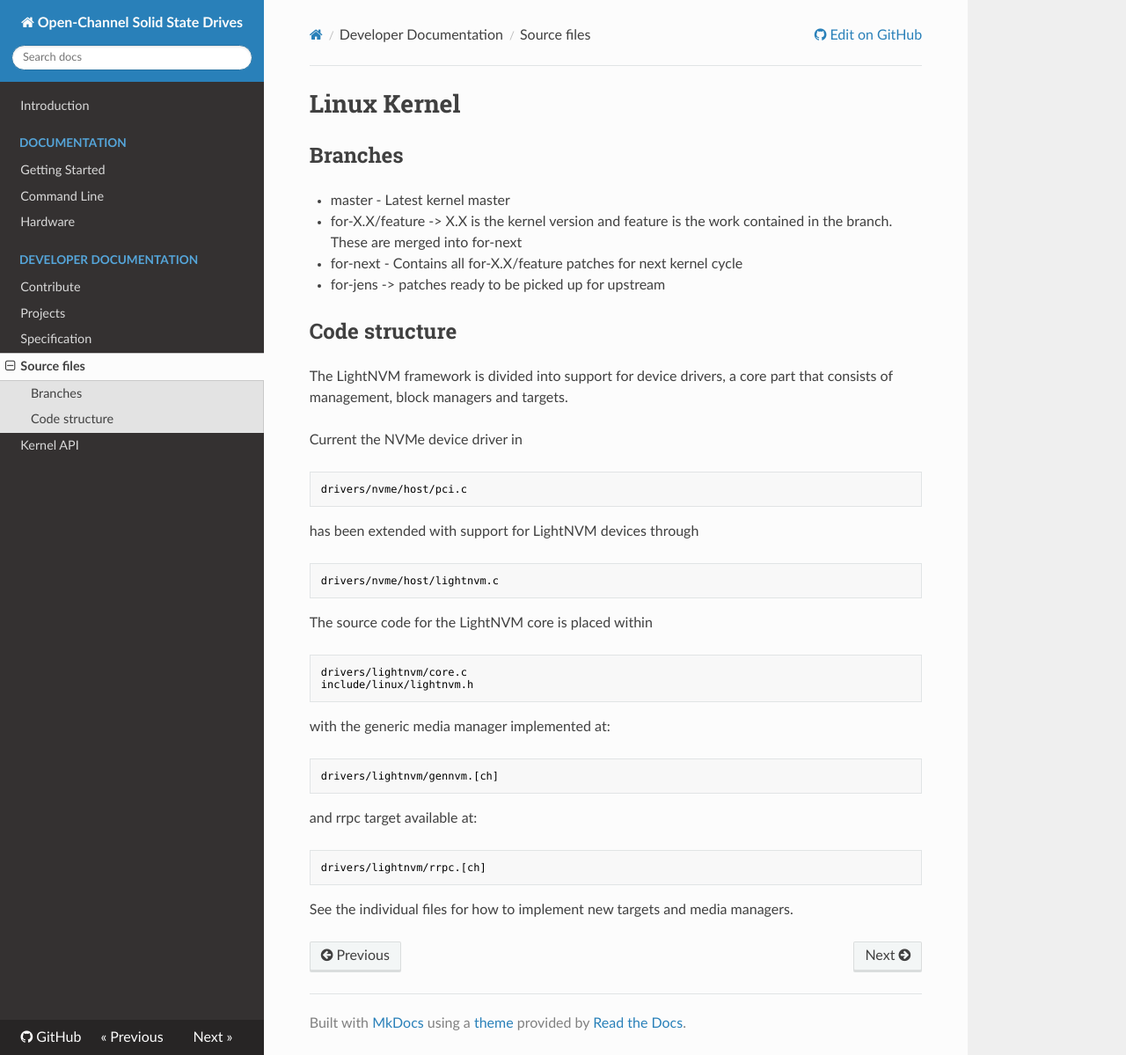
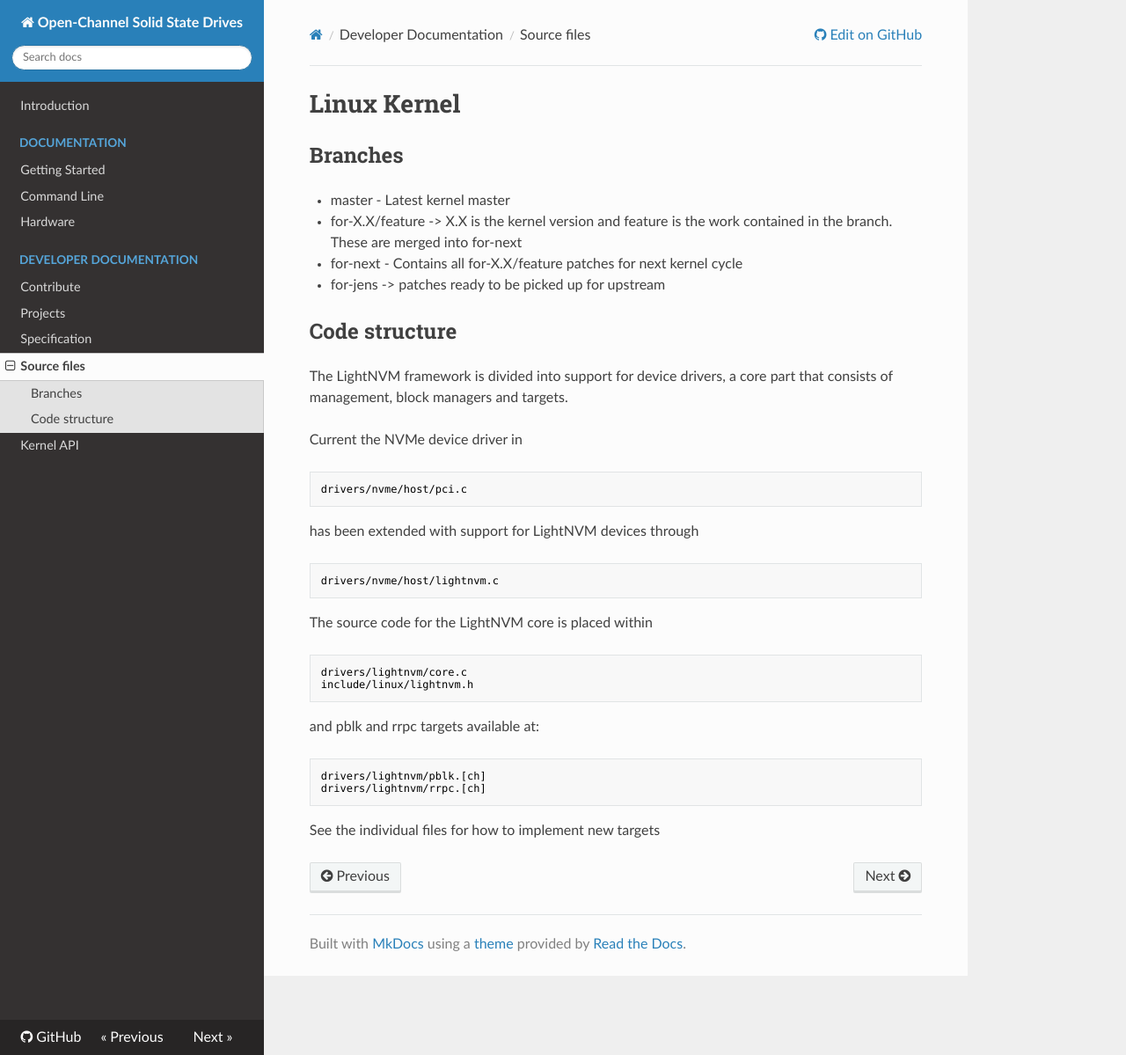
Before and after one commit to OpenChannelSSD/documentation, an MkDocs documentation site: the page built from docs/source.md, in a window 1280 px wide and 1199 px high. Shown: the whole window at 88% size. Built offline with MkDocs 1.6.1, drawn with Linux system fonts in a browser that asks for light colours; nearby versions of some CDN libraries; old or Windows-style settings are respelled for this version of MkDocs.

Commit message:
Update doc on pblk

```diff
--- a/docs/source.md
+++ b/docs/source.md
@@ -25,12 +25,9 @@ The source code for the LightNVM core is placed within
     drivers/lightnvm/core.c
     include/linux/lightnvm.h
 
-with the generic media manager implemented at:
+and pblk and rrpc targets available at:
 
-    drivers/lightnvm/gennvm.[ch]
-
-and rrpc target available at:
-
+    drivers/lightnvm/pblk.[ch]
     drivers/lightnvm/rrpc.[ch]
 
-See the individual files for how to implement new targets and media managers.
+See the individual files for how to implement new targets
```
Also changed, not shown: docs/api.md (+1 -0 lines), docs/commands.md (+2 -2 lines), docs/gettingstarted.md (+7 -0 lines).
